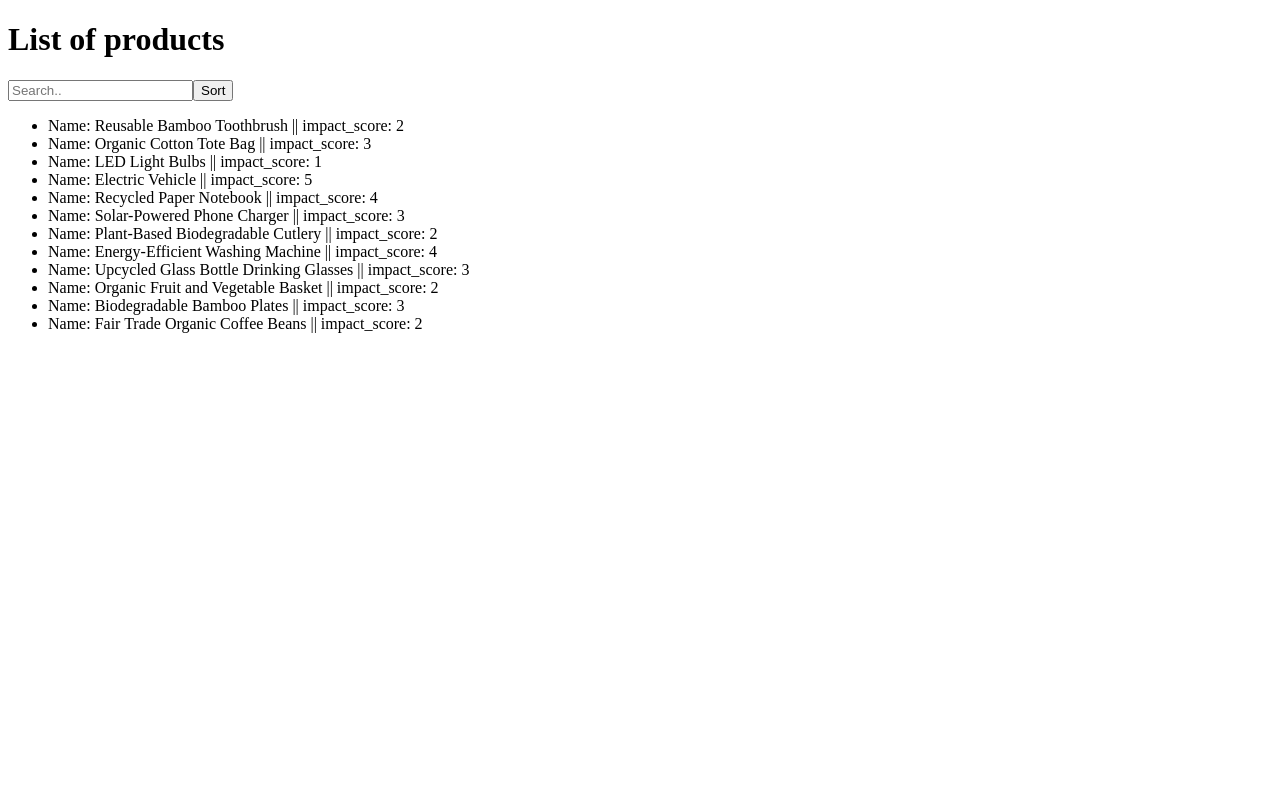
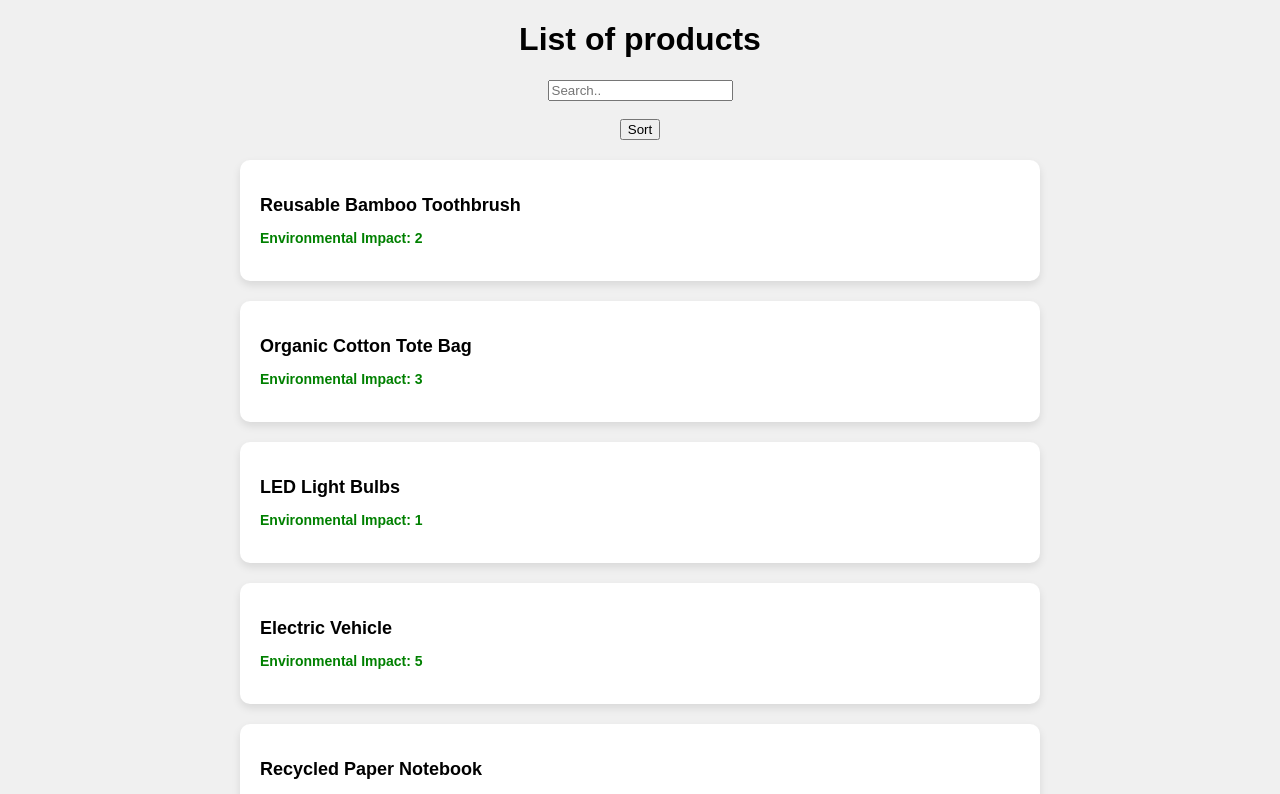
Before and after one commit to Mono98ui/mockCano, a React (Vite) app: page / in a window 1280 px wide. Shown: the top 794 px of the page. Built offline with nearby package versions, Linux system fonts and the light colour scheme.

Commit message:
add styling

```diff
--- a/src/App.jsx
+++ b/src/App.jsx
@@ -69,9 +69,12 @@ function App() {
 
   return (
     <>
-      <h1>List of products</h1>
-      <SearchBar applySearch={applySearch} />
-      <SortButton sortList={sortList} />
+      <div className="container-header">
+        <h1>List of products</h1>
+        <SearchBar applySearch={applySearch} />
+        <br/>
+        <SortButton sortList={sortList} />
+      </div>
       <Items listProducts={listProducts} />
     </>
   )
--- a/src/components/Item.jsx
+++ b/src/components/Item.jsx
@@ -3,8 +3,10 @@ import React from 'react'
 const Item = ({ name, impact_score }) => {
   return (
     <>
-      <li>{`Name: ${name} || impact_score: ${impact_score}`}</li>
-
+      <div className="card">
+        <h2>{name}</h2>
+        <p className="impact">Environmental Impact: {impact_score}</p>
+      </div>
     </>
   )
 }
--- a/src/components/Items.jsx
+++ b/src/components/Items.jsx
@@ -4,11 +4,11 @@ import Item from './Item'
 const Items = ({ listProducts }) => {
   return (
     <>
-      <ul>
+       <div className="container">
         {listProducts.map((product, index) => {
           return <Item key={index} name={product.name} impact_score={product.impact_score} />
         })}
-      </ul>
+      </div>
     </>
   )
 }
--- a/src/index.css
+++ b/src/index.css
@@ -0,0 +1,43 @@
+body {
+    font-family: Arial, sans-serif;
+    margin: 0;
+    padding: 0;
+    background-color: #f0f0f0;
+  }
+.container {
+    max-width: 800px;
+    margin: 0 auto;
+    padding: 20px;
+  }
+  .container-header> h1{
+    text-align: center;
+  }
+
+  .container-header> input, button{
+    display: block;
+    margin-right: auto;
+    margin-left: auto;
+  }
+
+  .card {
+    background-color: #fff;
+    border-radius: 10px;
+    box-shadow: 0 4px 8px rgba(0, 0, 0, 0.1);
+    padding: 20px;
+    margin-bottom: 20px;
+  }
+
+  .card h2 {
+    font-size: 18px;
+    margin-bottom: 10px;
+  }
+
+  .card p {
+    font-size: 14px;
+    margin-bottom: 15px;
+  }
+
+  .impact {
+    font-weight: bold;
+    color: green;
+  }
```
